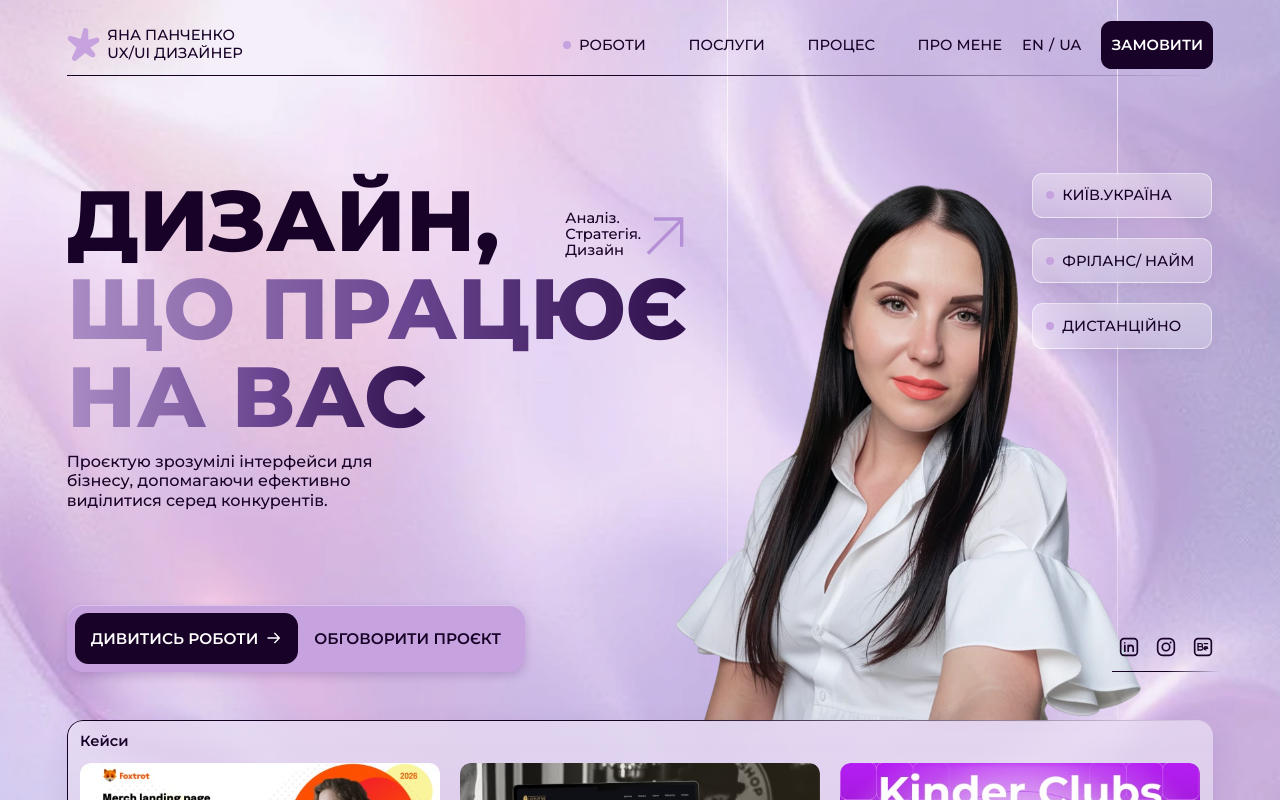
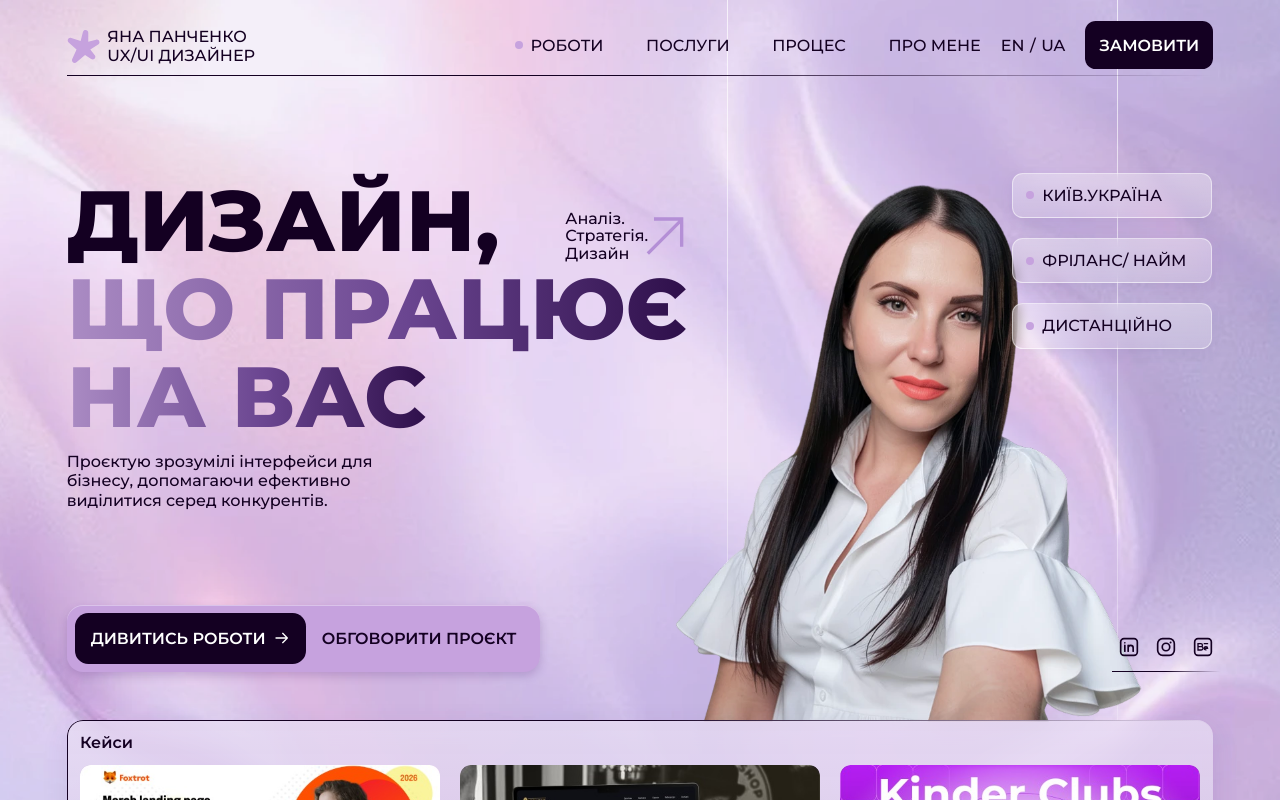
Before and after one commit to Yanavladis/Portfolio_Yana_Panchenko, a website: page index.html in a window 1280 px wide. Shown: the top 800 px of the page. Drawn offline with Linux system fonts and the light colour scheme.

Commit message:
Додано Storybook, оновлено типографіку першого екрана
- Storybook (HTML + Vite): підключено стилі сайту, шрифт Montserrat і фон canvas
- Історії для кнопок, чипів, іконок соцмереж і карток кейсів
- --c-ink змінено на #140022
- Розмір body на десктопі 24px (меню, підпис, чипи, кнопки, «Кейси»)
- .gitignore: node_modules і лог Storybook

Co-Authored-By: Claude Sonnet 5.5 <noreply@anthropic.com>

```diff
--- a/css/styles.css
+++ b/css/styles.css
@@ -6,7 +6,7 @@
 
 
 :root {
-  --c-ink: #180227;          /* майже чорний фіолетовий: заголовки, кнопки */
+  --c-ink: #140022;          /* майже чорний фіолетовий: заголовки, кнопки */
   --c-accent: #c6a2de;       /* акцентний лавандовий */
   --c-accent-strong: #b48fd6;
   --c-grad-from: #ab8cc4;
@@ -53,7 +53,7 @@ h1, h2, h3, p { margin: 0; }
 .btn:focus-visible, a:focus-visible, button:focus-visible { outline: 3px solid var(--c-accent-strong); outline-offset: 3px; }
 
 /* ---------- Шапка (десктоп) ---------- */
-.header { position: absolute; inset: 0 0 auto 0; height: calc(136 * var(--u)); z-index: 5; font-size: calc(22 * var(--u)); text-transform: uppercase; font-weight: 500; display: flex; align-items: center; justify-content: flex-end; gap: 20px; padding-right: calc(100 * var(--u)); }
+.header { position: absolute; inset: 0 0 auto 0; height: calc(136 * var(--u)); z-index: 5; font-size: calc(24 * var(--u)); text-transform: uppercase; font-weight: 500; display: flex; align-items: center; justify-content: flex-end; gap: 20px; padding-right: calc(100 * var(--u)); }
 .header::after { content: ""; position: absolute; left: calc(100 * var(--u)); right: calc(100 * var(--u)); top: calc(113 * var(--u)); height: 1px; background: linear-gradient(90deg, #140022 0%, #140022 50%, rgba(20,0,34,0) 100%); }
 .logo { position: absolute; left: calc(100 * var(--u)); top: calc(40 * var(--u)); display: flex; align-items: center; gap: calc(11 * var(--u)); }
 .logo__star { width: calc(50 * var(--u)); height: calc(50 * var(--u)); flex: none; }
@@ -70,7 +70,7 @@ h1, h2, h3, p { margin: 0; }
 .lang__btn:hover { color: #7b49a6; }
 .lang__btn.is-active { font-weight: 500; }
 
-.btn--order { position: static; flex: none; width: calc(168 * var(--u)); height: calc(72 * var(--u)); border-radius: calc(16 * var(--u)); font-size: calc(22 * var(--u)); }
+.btn--order { position: static; flex: none; width: calc(192 * var(--u)); height: calc(72 * var(--u)); border-radius: calc(16 * var(--u)); font-size: calc(24 * var(--u)); }
 .burger { display: none; }
 
 /* ---------- Hero (десктоп: абсолютні координати макета) ---------- */
@@ -92,7 +92,7 @@ h1, h2, h3, p { margin: 0; }
 .t-dark { color: var(--c-ink); }
 .t-grad { width: max-content; background: linear-gradient(90deg, var(--c-grad-from) 0%, #6a4590 55%, var(--c-grad-to) 100%); -webkit-background-clip: text; background-clip: text; -webkit-text-fill-color: transparent; color: transparent; }
 
-.hero__tag { left: calc(848 * var(--u)); top: calc(315 * var(--u)); z-index: 2; width: calc(130 * var(--u)); font-size: calc(22 * var(--u)); line-height: calc(24 / 22); font-weight: 500; letter-spacing: 0; }
+.hero__tag { left: calc(848 * var(--u)); top: calc(315 * var(--u)); z-index: 2; width: calc(140 * var(--u)); font-size: calc(24 * var(--u)); line-height: calc(26 / 24); font-weight: 500; letter-spacing: 0; }
 .hero__arrow { left: calc(968 * var(--u)); top: calc(322 * var(--u)); width: calc(62 * var(--u)); height: calc(62 * var(--u)); z-index: 2; }
 
 .hero__lead { left: calc(100 * var(--u)); top: calc(678 * var(--u)); width: calc(560 * var(--u)); z-index: 2; font-size: calc(24 * var(--u)); line-height: calc(29 / 24); font-weight: 500; letter-spacing: 0; }
@@ -103,9 +103,9 @@ h1, h2, h3, p { margin: 0; }
   border-radius: calc(24 * var(--u)); background: var(--c-accent);
   box-shadow: 0 calc(6 * var(--u)) calc(14 * var(--u)) rgba(80, 40, 120, .22), inset 0 1px 0 rgba(255,255,255,.35);
 }
-.btn--dark { gap: calc(12 * var(--u)); height: calc(77 * var(--u)); padding: 0 calc(24 * var(--u)); border-radius: calc(20 * var(--u)); font-size: calc(23 * var(--u)); }
+.btn--dark { gap: calc(12 * var(--u)); height: calc(77 * var(--u)); padding: 0 calc(24 * var(--u)); border-radius: calc(20 * var(--u)); font-size: calc(24 * var(--u)); }
 .btn__arrow { width: calc(24 * var(--u)); height: calc(24 * var(--u)); flex: none; }
-.cta__link { padding: 0 calc(24 * var(--u)) 0 calc(24 * var(--u)); font-size: calc(23 * var(--u)); font-weight: 600; text-transform: uppercase; letter-spacing: 0; white-space: nowrap; transition: opacity .2s; }
+.cta__link { padding: 0 calc(24 * var(--u)) 0 calc(24 * var(--u)); font-size: calc(24 * var(--u)); font-weight: 600; text-transform: uppercase; letter-spacing: 0; white-space: nowrap; transition: opacity .2s; }
 .cta__link:hover { opacity: .7; }
 
 .social { left: calc(1668 * var(--u)); top: calc(956 * var(--u)); z-index: 2; width: calc(162 * var(--u)); display: flex; justify-content: flex-end; gap: calc(26 * var(--u)); padding: 0 calc(10 * var(--u)) calc(22 * var(--u)) 0; }
@@ -114,10 +114,10 @@ h1, h2, h3, p { margin: 0; }
 .social a:hover { opacity: .6; }
 .social svg { width: 100%; height: 100%; }
 
-.chips { left: calc(1548 * var(--u)); top: calc(259 * var(--u)); z-index: 2; width: calc(270 * var(--u)); display: grid; gap: calc(30 * var(--u)); }
+.chips { left: calc(1518 * var(--u)); top: calc(259 * var(--u)); z-index: 2; width: calc(300 * var(--u)); display: grid; gap: calc(30 * var(--u)); }
 .chip {
   display: flex; align-items: center; gap: calc(12 * var(--u)); height: calc(68 * var(--u)); padding: 0 calc(20 * var(--u));
-  border-radius: calc(16 * var(--u)); font-size: calc(22 * var(--u)); font-weight: 500; text-transform: uppercase; letter-spacing: 0; white-space: nowrap;
+  border-radius: calc(16 * var(--u)); font-size: calc(24 * var(--u)); font-weight: 500; text-transform: uppercase; letter-spacing: 0; white-space: nowrap;
   background: linear-gradient(180deg, rgba(255,255,255,.34), rgba(255,255,255,.2));
   border: 1px solid rgba(255,255,255,.5);
   box-shadow: 0 calc(8 * var(--u)) calc(20 * var(--u)) rgba(90, 60, 140, .08);
@@ -144,7 +144,7 @@ h1, h2, h3, p { margin: 0; }
   -webkit-mask-composite: xor;
   mask: linear-gradient(#000 0 0) content-box exclude, linear-gradient(#000 0 0);
 }
-.cases__title { font-size: calc(22 * var(--u)); font-weight: 600; line-height: calc(26 / 22); margin: 0 0 calc(18 * var(--u)); }
+.cases__title { font-size: calc(24 * var(--u)); font-weight: 600; line-height: calc(29 / 24); margin: 0 0 calc(18 * var(--u)); }
 .cases__grid { display: grid; grid-template-columns: repeat(3, 1fr); gap: calc(30 * var(--u)); }
 .card { display: block; transition: transform .25s ease; }
 .card:hover { transform: translateY(calc(-4 * var(--u))); }
```
Also changed, not shown: package.json (added, +35 -0 lines), stories/Button.stories.js (added, +44 -0 lines), stories/Card.stories.js (added, +48 -0 lines), stories/Chip.stories.js (added, +20 -0 lines), stories/Social.stories.js (added, +20 -0 lines), .storybook/main.js (added), .storybook/preview-head.html (added), .storybook/preview.js (added), 2 other files.
